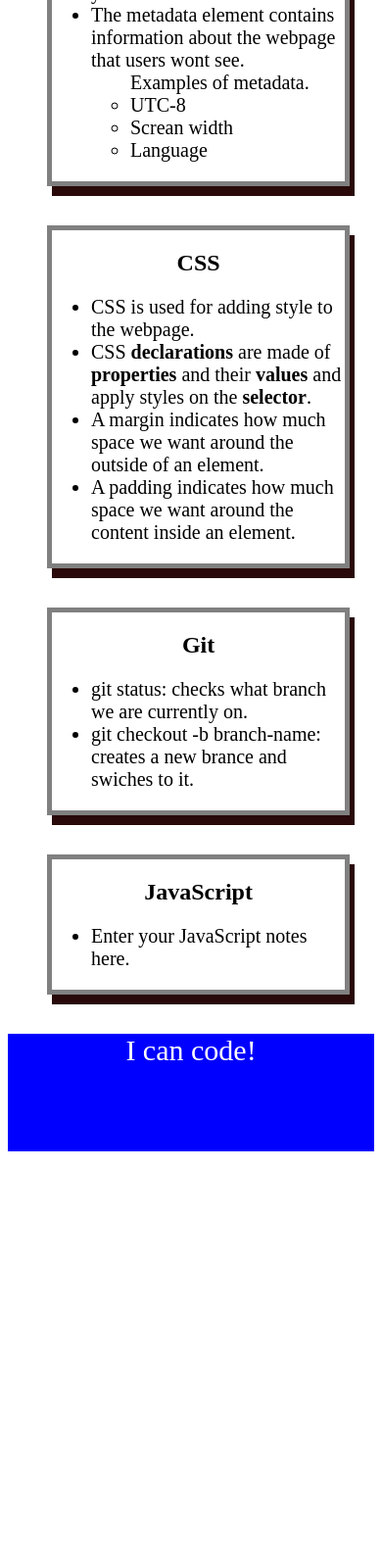
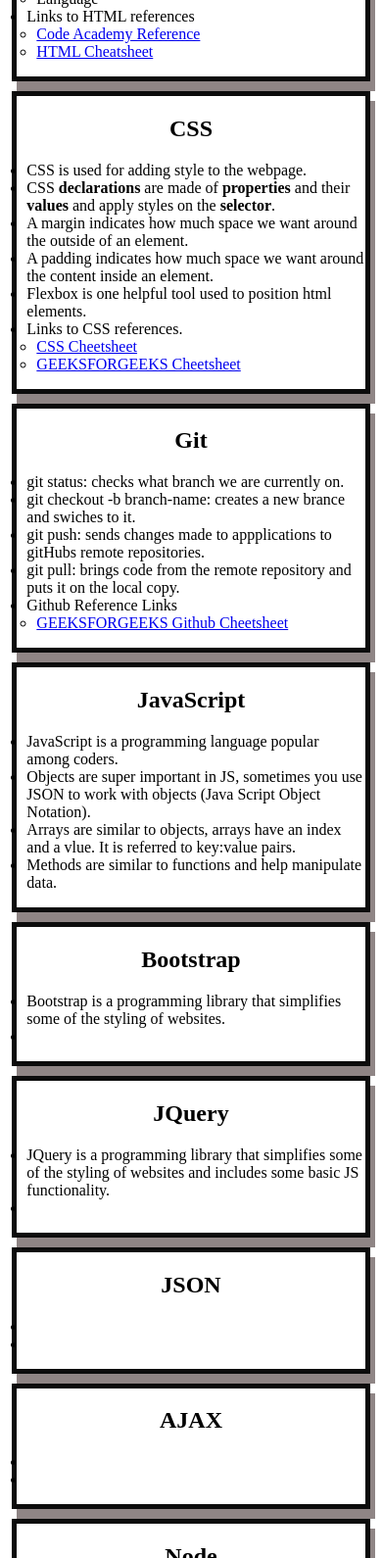
Before and after one commit to JordanYoungCodes/prework-study-guide, a plain HTML site: page index.html in a window 390 px wide. Shown: the part 410-2000 px from the top of the page at 98% size. Before the commit the page ends 1593 px from the top, so only its background shows below. Drawn offline with Linux system fonts and the light colour scheme.

Commit message:
mad a few additions to notes

```diff
--- a/assets/style.css
+++ b/assets/style.css
@@ -1,9 +1,10 @@
-
+/* General Styles */
 header,
 footer {
     width: 100%;
-    height: 120px;
-    background-color: blue;
+    height: auto;
+    min-height: 160px;
+    background-color: rgb(43, 43, 141);
     color: white;
 }
 
@@ -25,14 +26,79 @@ ul {
     font-size: 20px;
 }
 
-p {
+.footer {
     text-align: center;
     font-size: 30px;
 }
 
 .card {
     width: 80%;
-    margin: 40px;
-    border: 5px solid grey;
-    box-shadow: 5px 10px #290909;
+    margin: 40px auto;
+    border: 5px solid rgb(12, 12, 12);
+    box-shadow: 5px 10px #8f8585;
 }
+
+.contact {
+    padding-left: 10px;
+}
+
+/* Responsive Styles */
+
+/* Tablet (max-width: 768px) */
+@media (max-width: 768px) {
+    header,
+    footer {
+        min-height: 100px;
+    }
+
+    ul {
+        padding-left: 20px;
+        font-size: 18px;
+    }
+
+    .footer {
+        font-size: 24px;
+    }
+
+    .card {
+        width: 90%;
+        margin: 20px auto;
+    }
+
+    img {
+        height: 40px;
+        width: 40px;
+    }
+}
+
+/* Mobile (max-width: 480px) */
+@media (max-width: 480px) {
+    header,
+    footer {
+        min-height: 80px;
+        padding: 10px;
+    }
+
+    ul {
+        padding-left: 10px;
+        font-size: 16px;
+    }
+
+    .footer {
+        font-size: 20px;
+    }
+
+    .card {
+        width: 95%;
+        margin: 10px auto;
+    }
+
+    img {
+        height: 30px;
+        width: 30px;
+    }
+
+    .contact {
+        padding-left: 5px;
+    }
+}
--- a/index.html
+++ b/index.html
@@ -1,69 +1,215 @@
 <!DOCTYPE html>
 <html lang="en">
+
 <head>
   <meta charset="UTF-8" />
   <meta http-equiv="X-UA-Compatible" content="IE=edge" />
   <meta name="viewport" content="width=device-width, initial-scale=1.0" />
-    <link rel="stylesheet" href="./assets/style.css">
+  <link rel="stylesheet" href="./assets/style.css" />
   <title>Prework Study Guide</title>
 </head>
+
 <body>
   <header id="top">
     <h1>Prework Study Guide</h1>
     <img src="./assets/bowtie-cat.png" alt="Profile image of cat wearing a bow tie." />
   </header>
   <main>
-
     <section class="card" id="html-section">
       <h2>HTML</h2>
       <ul>
         <!-- <li>Enter your HTML notes here</li> -->
         <li>The head elemant contains information about the webpage.</li>
-          <li>The body element represents the visible content shown to the user.</li>
+        <li>
+          The body element represents the visible content shown to the user.
+        </li>
         <li>HTML stuctures the web pages you work on.</li>
-          <li>The metadata element contains information about the webpage that users wont see.</li>
-          <ul>Examples of metadata.
+        <li>
+          The metadata element contains information about the webpage that
+          users wont see.
+        </li>
+        <li>Examples of metadata.</li>
+        <ul>
           <li>UTC-8</li>
           <li>Screan width</li>
           <li>Language</li>
         </ul>
+        <li>Links to HTML references</li>
+        <ul>
+          <li>
+            <a href="https://www.codecademy.com/learn/learn-html/modules/learn-html-elements/cheatsheet"
+              target="_blank">Code Academy Reference
+            </a>
+          </li>
+          <li>
+            <a href="https://htmlcheatsheet.com/" target="_blank">HTML Cheatsheet</a>
+          </li>
         </ul>
-
+      </ul>
     </section>
 
-      <section class="card" id="css-section">
+    <section class="card" id="css">
       <h2>CSS</h2>
       <ul>
         <!-- <li>Enter your CSS notes here</li> -->
         <li>CSS is used for adding style to the webpage.</li>
-          <li>CSS <b>declarations</b> are made of <b>properties</b> and their <b>values</b> and apply styles on the <b>selector</b>.</li>
-          <li>A margin indicates how much space we want around the outside of an element.</li>
-          <li>A padding indicates how much space we want around the content inside an element.</li>
+        <li>
+          CSS <b>declarations</b> are made of <b>properties</b> and their
+          <b>values</b> and apply styles on the <b>selector</b>.
+        </li>
+        <li>
+          A margin indicates how much space we want around the outside of an
+          element.
+        </li>
+        <li>
+          A padding indicates how much space we want around the content inside
+          an element.
+        </li>
+        <li>
+          Flexbox is one helpful tool used to position html elements.
+        </li>
+        <li>
+          Links to CSS references.
+        </li>
+        <ul>
+          <li>
+            <a href="https://htmlcheatsheet.com/css/" target="_blank">CSS Cheetsheet</a>
+          </li>
+          <li>
+            <a href="https://www.geeksforgeeks.org/css-cheat-sheet-a-basic-guide-to-css/" target="_blank">GEEKSFORGEEKS Cheetsheet</a>
+          </li>
         </ul>
-
+      </ul>
     </section>
 
-      <section class="card" id="git-secton">
+    <section class="card" id="github">
       <h2>Git</h2>
       <ul>
-          <!--<li>Enter your git notes here.</li>-->
         <li>git status: checks what branch we are currently on.</li>
-          <li>git checkout -b branch-name: creates a new brance and swiches to it.</li>
+        <li>
+          git checkout -b branch-name: creates a new brance and swiches to it.
+        </li>
+        <li>
+          git push: sends changes made to appplications to gitHubs remote
+          repositories.
+        </li>
+        <li>
+          git pull: brings code from the remote repository and puts it on the
+          local copy.
+        </li>
+        <li>Github Reference Links</li>
+        <ul>
+          <li>
+            <a href="https://www.geeksforgeeks.org/git-cheat-sheet/" target="_blank">GEEKSFORGEEKS Github Cheetsheet</a>
+          </li>
         </ul>
-
+      </ul>
     </section>
 
-      <section class="card" id="javascript=section">
+    <section class="card" id="javascript">
       <h2>JavaScript</h2>
       <ul>
-          <li>Enter your JavaScript notes here.</li>
+        <li>JavaScript is a programming language popular among coders.</li>
+        <li>
+          Objects are super important in JS, sometimes you use JSON to work
+          with objects (Java Script Object Notation).
+        </li>
+        <li>
+          Arrays are similar to objects, arrays have an index and a vlue. It
+          is referred to key:value pairs.
+        </li>
+        <li>Methods are similar to functions and help manipulate data.</li>
       </ul>
+    </section>
 
+    <section class="card" id="bootstrap">
+      <h2>Bootstrap</h2>
+      <ul>
+        <li>Bootstrap is a programming library that simplifies some of the styling of websites.</li>
+        <li></li>
+      </ul>
+    </section>
+
+    <section class="card" id="jquery">
+      <h2>JQuery</h2>
+      <ul>
+        <li>JQuery is a programming library that simplifies some of the styling of websites and includes some basic JS functionality.</li>
+        <li></li>
+      </ul>
+    </section>
+
+    <section class="card" id="JSON">
+      <h2>JSON</h2>
+      <ul>
+        <li></li>
+        <li></li>
+      </ul>
+    </section>
+    <section class="card" id="AJAX">
+      <h2>AJAX</h2>
+      <ul>
+        <li></li>
+        <li></li>
+      </ul>
+    </section>
+
+    <section class="card" id="node">
+      <h2>Node</h2>
+      <ul>
+        <li></li>
+        <li></li>
+      </ul>
+    </section>
+
+    <section class="card" id="express">
+      <h2>Express</h2>
+      <ul>
+        <li></li>
+        <li></li>
+      </ul>
+    </section>
+
+    <section class="card" id="sql">
+      <h2>SQL</h2>
+      <ul>
+        <li>SQL is an early database language popular among coders</li>
+        <li>JS can be used to manipulate SQL DBs using sequalize, a js library.</li>
+      </ul>
+    </section>
+
+    <section class="card" id="react">
+      <h2>React</h2>
+      <ul>
+        <li></li>
+        <li></li>
+      </ul>
+    </section>
+
+    <section class="card" id="noSQL">
+      <h2>NoSQL</h2>
+      <ul>
+        <li></li>
+        <li></li>
+      </ul>
+    </section>
+
+    <section class="card" id="Mern">
+      <h2>Mern Stack</h2>
+      <ul>
+        <li></li>
+        <li></li>
+      </ul>
     </section>
   </main>
 
   <footer>
-      <p>I can code!</p>
+    <p class="footer">Contact Information</p>
+    <p class="contact"><b>Name:</b>  Jordan S Young</p>
+    <p class="contact"><b>Company:</b> Twisted Repo Productions </p>
+    <p class="contact"><b>email:</b> jordansyoung@gmail.com</p>
+    <p class="contact"><b>Github:</b> https://github.com/JordanYoungCodes</p>
+
   </footer>
 </body>
+
 </html>
```
Lines whose indentation alone changed are shown as unchanged.
